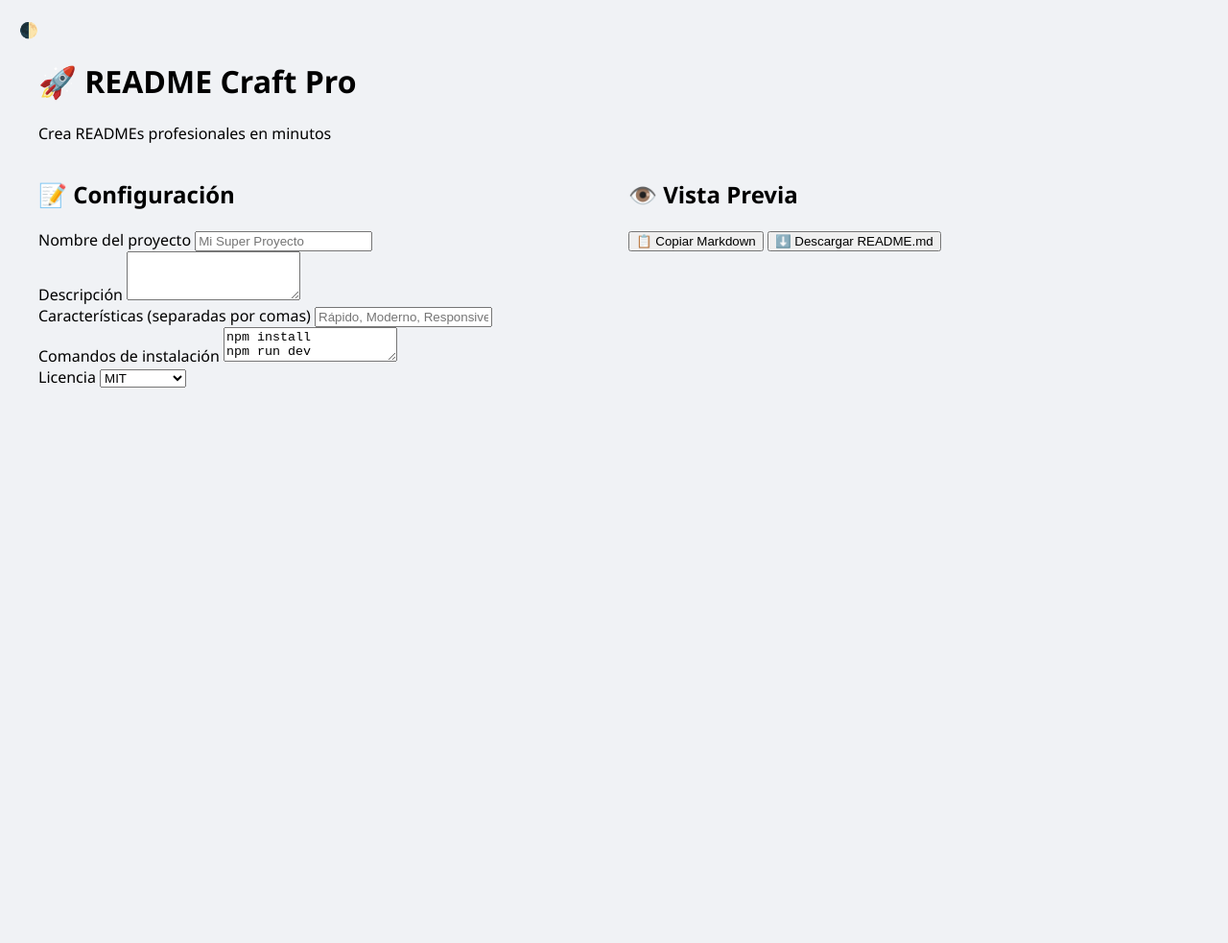
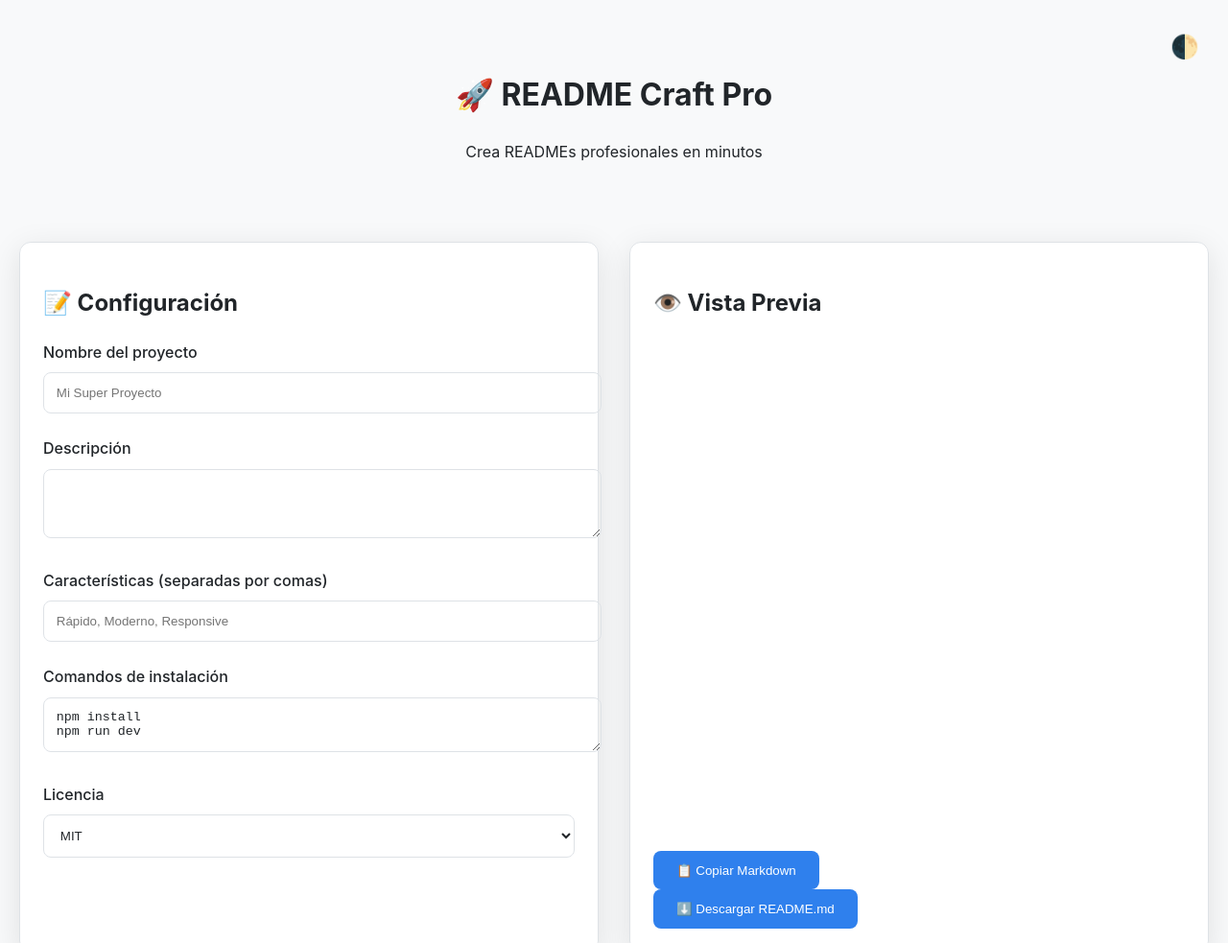
Before and after one commit to octobranch/README-Craft, a plain HTML site: page index.html in a window 1280 px wide. Shown: the top 983 px of the page at 96% size. Before the commit the page ends 800 px from the top, so only its background shows below. Drawn offline with nearby package versions, Linux system fonts and the light colour scheme.

Commit message:
Update style.css

```diff
--- a/style.css
+++ b/style.css
@@ -1,24 +1,110 @@
 :root {
     --primary: #2F80ED;
-    --background: #f0f2f5;
+    --background: #f8f9fa;
+    --text: #212529;
+    --glass: rgba(255, 255, 255, 0.9);
+    --border: #dee2e6;
+}
+
+[data-theme="dark"] {
+    --primary: #6c8eff;
+    --background: #1a1a1a;
+    --text: #e9ecef;
+    --glass: rgba(40, 40, 40, 0.9);
+    --border: #495057;
+}
+
+* {
+    transition: background 0.3s, color 0.3s;
 }
 
 body {
-    font-family: 'Segoe UI', sans-serif;
+    font-family: 'Inter', system-ui, sans-serif;
     background: var(--background);
+    color: var(--text);
     margin: 0;
     padding: 20px;
+    line-height: 1.6;
 }
 
 .container {
-    max-width: 1200px;
+    max-width: 1400px;
     margin: 0 auto;
+}
+
+.header {
+    text-align: center;
+    margin-bottom: 2rem;
+    padding: 2rem 0;
 }
 
 .editor-preview {
     display: grid;
+    gap: 2rem;
     grid-template-columns: 1fr 1fr;
-    gap: 30px;
 }
 
-/* Estilos adicionales para inputs, botones y diseño responsive */
+.glass {
+    background: var(--glass);
+    backdrop-filter: blur(10px);
+    border-radius: 12px;
+    padding: 1.5rem;
+    border: 1px solid var(--border);
+    box-shadow: 0 8px 32px rgba(0, 0, 0, 0.1);
+}
+
+.form-group {
+    margin-bottom: 1.5rem;
+}
+
+.form-group label {
+    display: block;
+    margin-bottom: 0.5rem;
+    font-weight: 500;
+}
+
+input, textarea, select {
+    width: 100%;
+    padding: 0.8rem;
+    border: 1px solid var(--border);
+    border-radius: 8px;
+    background: rgba(255, 255, 255, 0.1);
+    color: var(--text);
+}
+
+.btn {
+    background: var(--primary);
+    color: white;
+    border: none;
+    padding: 0.8rem 1.5rem;
+    border-radius: 8px;
+    cursor: pointer;
+    display: flex;
+    align-items: center;
+    gap: 0.5rem;
+    transition: transform 0.2s;
+}
+
+.btn:hover {
+    transform: translateY(-2px);
+}
+
+.markdown-preview {
+    padding: 1rem;
+    min-height: 500px;
+    overflow-wrap: break-word;
+}
+
+.markdown-preview h1 {
+    color: var(--primary);
+    margin-bottom: 1rem;
+}
+
+.theme-toggle {
+    position: fixed;
+    top: 20px;
+    right: 20px;
+    cursor: pointer;
+    font-size: 1.5rem;
+    padding: 10px;
+    border-radius: 50
```
